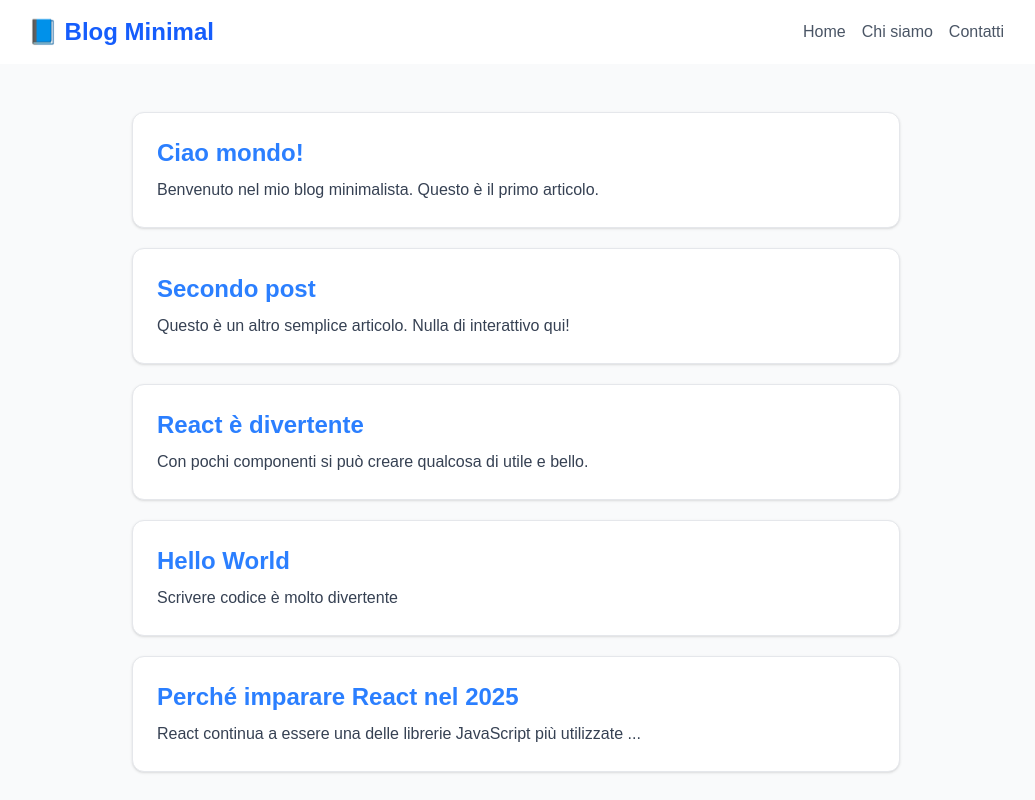
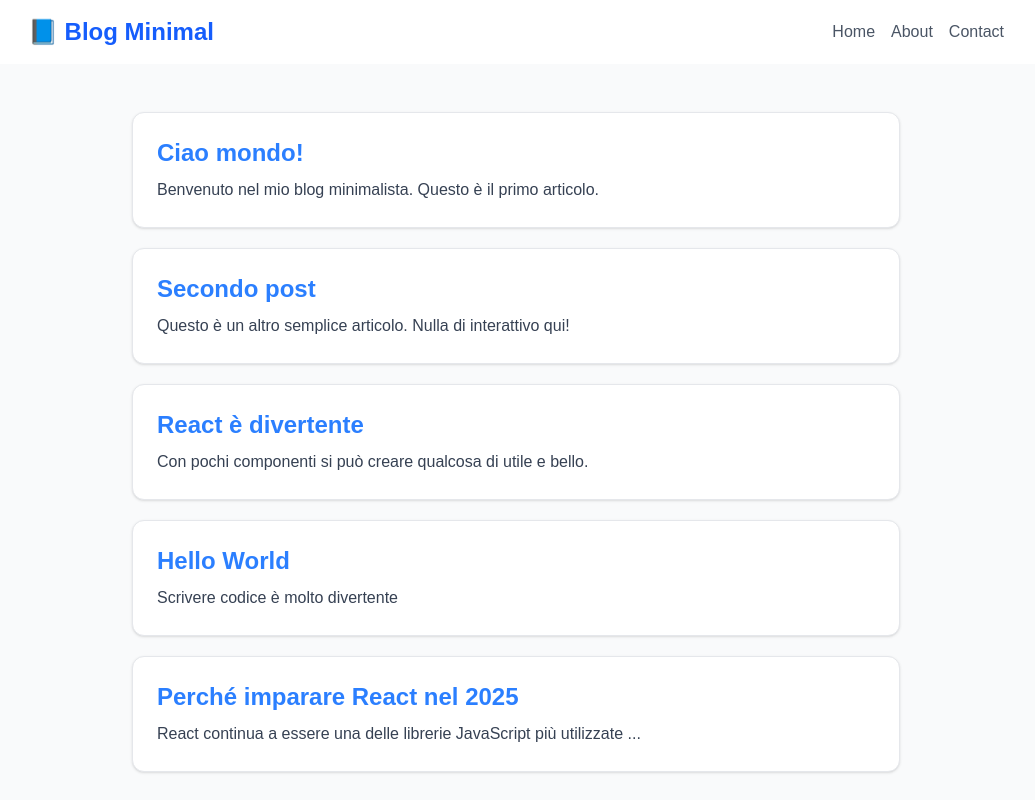
Before and after one commit to JEMORE-IT/PacchettoFormazioni, a Next.js app: page / in a window 1280 px wide. Shown: the top 800 px of the page, without its empty margins (124-1159 px from the left). Built offline with nearby package versions, Linux system fonts and the light colour scheme.

Commit message:
update header

```diff
--- a/app/components/header.tsx
+++ b/app/components/header.tsx
@@ -4,9 +4,9 @@ export default function Header() {
         <div className="max-w-5xl mx-auto px-6 py-4 flex items-center justify-between">
           <h1 className="text-2xl font-bold text-blue-600">📘 Blog Minimal</h1>
           <nav className="space-x-4">
-            <a href="#" className="text-gray-600 hover:text-blue-600 transition">Home</a>
-            <a href="#" className="text-gray-600 hover:text-blue-600 transition">Chi siamo</a>
-            <a href="#" className="text-gray-600 hover:text-blue-600 transition">Contatti</a>
+            <a href="/" className="text-gray-600 hover:text-blue-600 transition">Home</a>
+            <a href="/about" className="text-gray-600 hover:text-blue-600 transition">About</a>
+            <a href="/contact" className="text-gray-600 hover:text-blue-600 transition">Contact</a>
           </nav>
         </div>
       </header>
```
